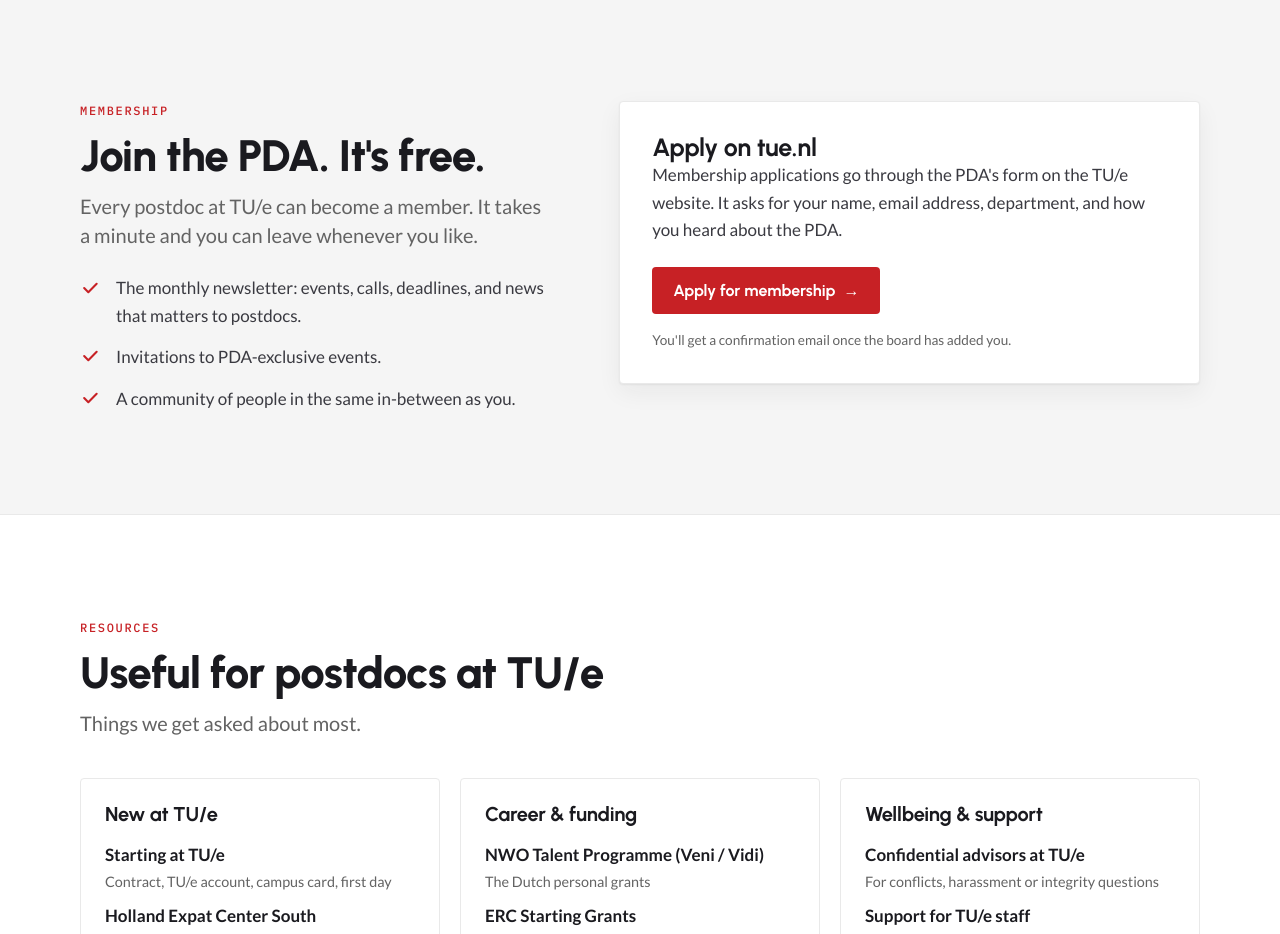
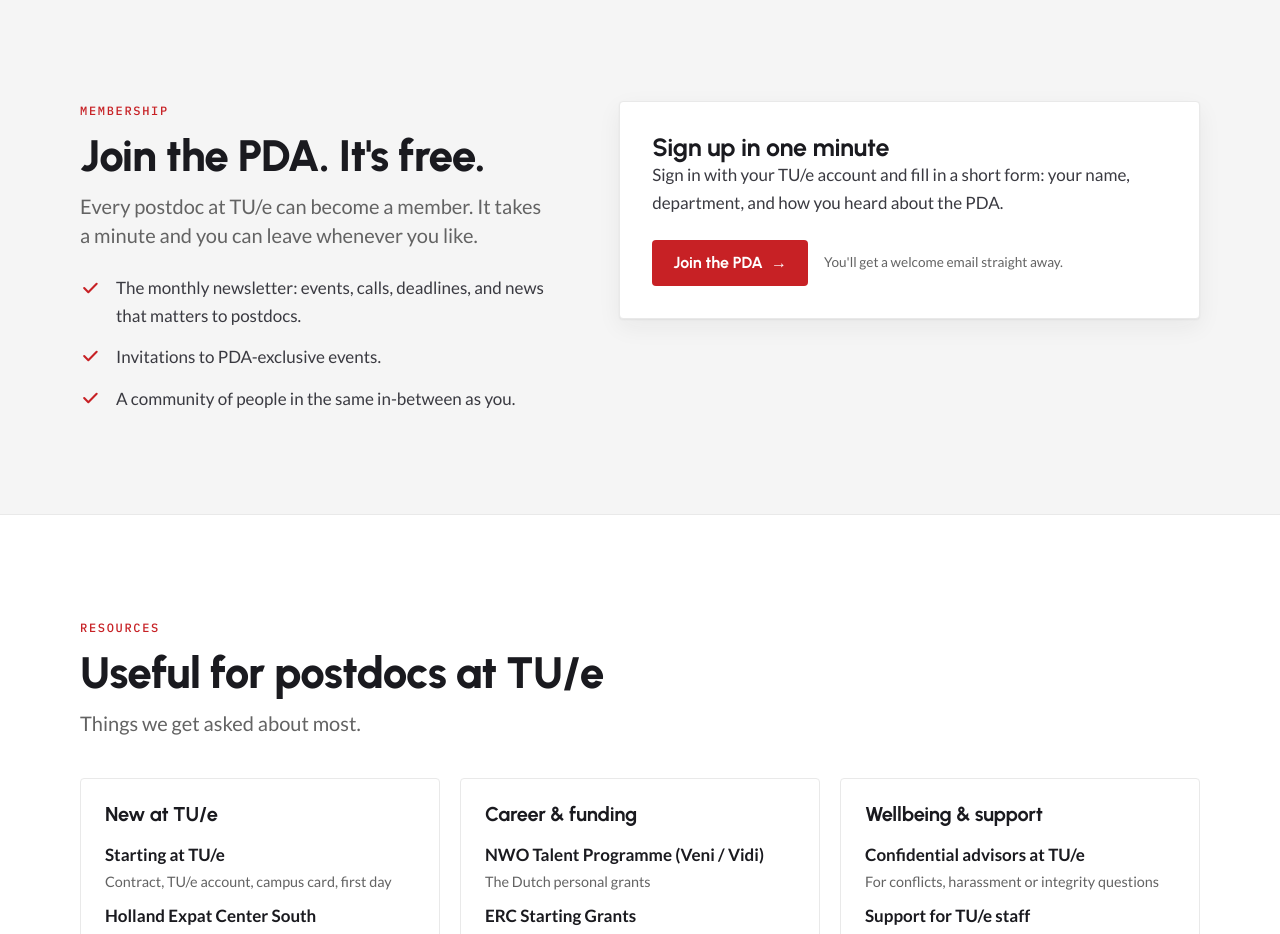
Before and after one commit to pda-board/website, a plain HTML site: page index.html in a window 1280 px wide. Shown: the part 5000-5934 px from the top of the page. Drawn offline with Linux system fonts and the light colour scheme.

Commit message:
Join button opens the new 'Join the PDA' Microsoft Form; welcome email says 'local network of PostdocNL'
Co-Authored-By: Claude Opus 5.5 <noreply@anthropic.com>

```diff
--- a/index.html
+++ b/index.html
@@ -354,11 +354,11 @@
       </div>
 
       <div class="form-card reveal">
-        <h3>Apply on tue.nl</h3>
-        <p>Membership applications go through the PDA's form on the TU/e website. It asks for your name, email address, department, and how you heard about the PDA.</p>
+        <h3>Sign up in one minute</h3>
+        <p>Sign in with your TU/e account and fill in a short form: your name, department, and how you heard about the PDA.</p>
         <div class="form-actions">
-          <a class="btn btn-primary" href="https://www.tue.nl/en/our-university/community/postdoc-association/apply-for-membership">Apply for membership <span class="arrow" aria-hidden="true">→</span></a>
-          <span class="note">You'll get a confirmation email once the board has added you.</span>
+          <a class="btn btn-primary" href="https://forms.cloud.microsoft/Pages/ResponsePage.aspx?id=R_J9zM5gD0qddXBM9g78ZFnQ-alTKNlCldmYCkWmcS9UNEJNT0tIRVZYQ0UyRTZNUThOV0FIQ1dKRiQlQCN0PWcu">Join the PDA <span class="arrow" aria-hidden="true">→</span></a>
+          <span class="note">You'll get a welcome email straight away.</span>
         </div>
       </div>
     </div>
```
Also changed, not shown: tools/mail/templates/welcome_member.html (+1 -1 lines), tools/mail/templates/welcome_member.txt.
